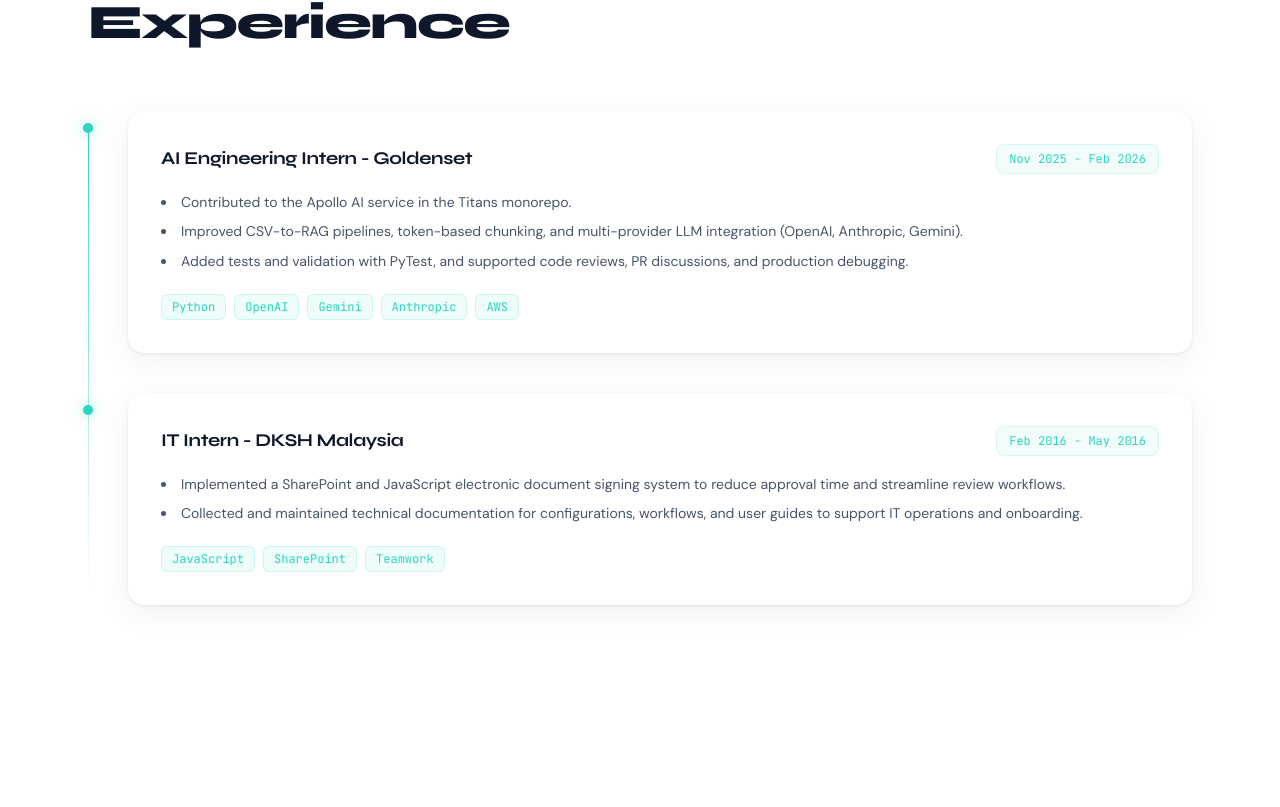
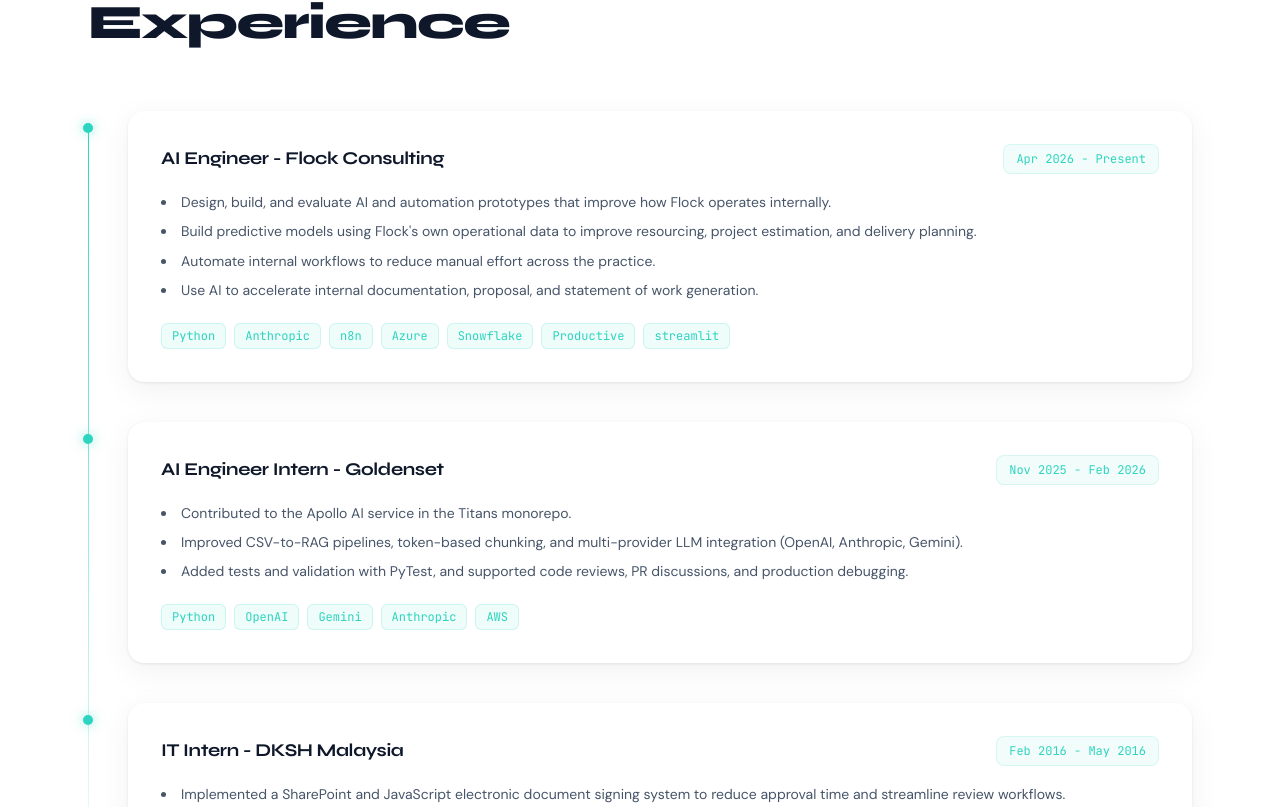
Before and after one commit to hanjuin/han-portfolio-v2, a React (Vite) app: page / in a window 1280 px wide. Shown: the part 2753-3560 px from the top of the page. Built offline with nearby package versions, Linux system fonts and the light colour scheme; no server answers.

Commit message:
chore: add working experince, claude meetup photo

```diff
--- a/resources/experience.json
+++ b/resources/experience.json
@@ -1,7 +1,16 @@
 [
     {
+        "date" : "Apr 2026 - Present",
+        "title" : "AI Engineer - Flock Consulting",
+        "description" : ["Design, build, and evaluate AI and automation prototypes that improve how Flock operates internally.",
+                        "Build predictive models using Flock's own operational data to improve resourcing, project estimation, and delivery planning.",
+                        "Automate internal workflows to reduce manual effort across the practice.",
+                        "Use AI to accelerate internal documentation, proposal, and statement of work generation."],
+        "tags" : ["Python", "Anthropic", "n8n", "Azure", "Snowflake", "Productive", "streamlit"]
+    },
+    {
         "date" : "Nov 2025 - Feb 2026",
-        "title" : "AI Engineering Intern - Goldenset",
+        "title" : "AI Engineer Intern - Goldenset",
         "description" : ["Contributed to the Apollo AI service in the Titans monorepo.",
                         "Improved CSV-to-RAG pipelines, token-based chunking, and multi-provider LLM integration (OpenAI, Anthropic, Gemini).",
                         "Added tests and validation with PyTest, and supported code reviews, PR discussions, and production debugging."],
--- a/src/components/Gallery.jsx
+++ b/src/components/Gallery.jsx
@@ -2,12 +2,12 @@
 import { useInView } from '../hooks/useInView'
 
 const photos = [
+  { src: '/carousel/7.jpeg', alt: 'Claude Meetup' },
   { src: '/carousel/1.jpg', alt: 'Sandfield Office' },
   { src: '/carousel/2.jpg', alt: 'AUT Event' },
   { src: '/carousel/3.jpg', alt: 'Spark Alumni Panel' },
   { src: '/carousel/4.jpg', alt: 'Hamilton Show' },
   { src: '/carousel/5.jpg', alt: 'Murder of the Orient Express' },
-  { src: '/carousel/6.jpg', alt: 'Coldplay Concert' },
 ]
 
 export default function Gallery() {
```
Also changed, not shown: 1 other file (tests, documents, lock files or other folders).
